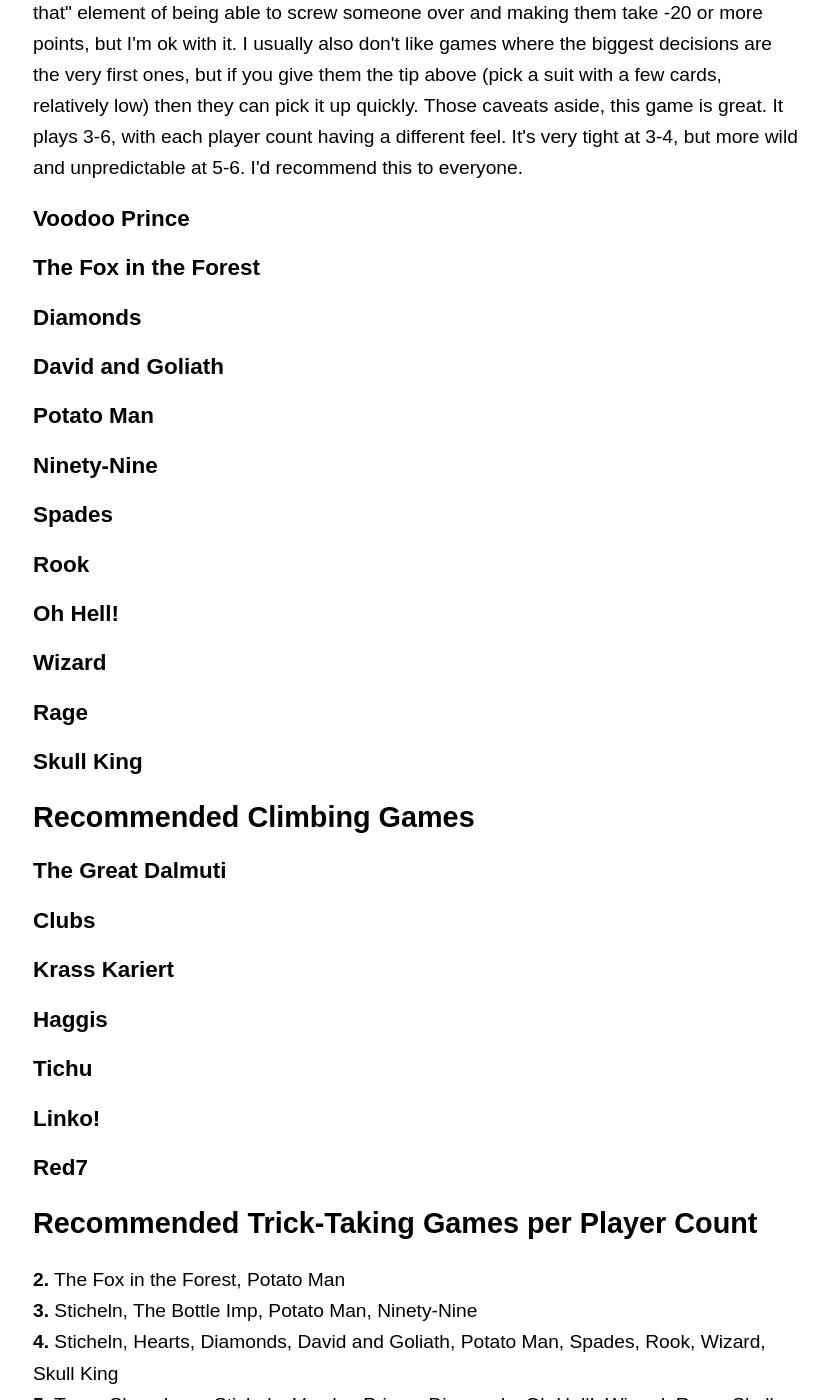
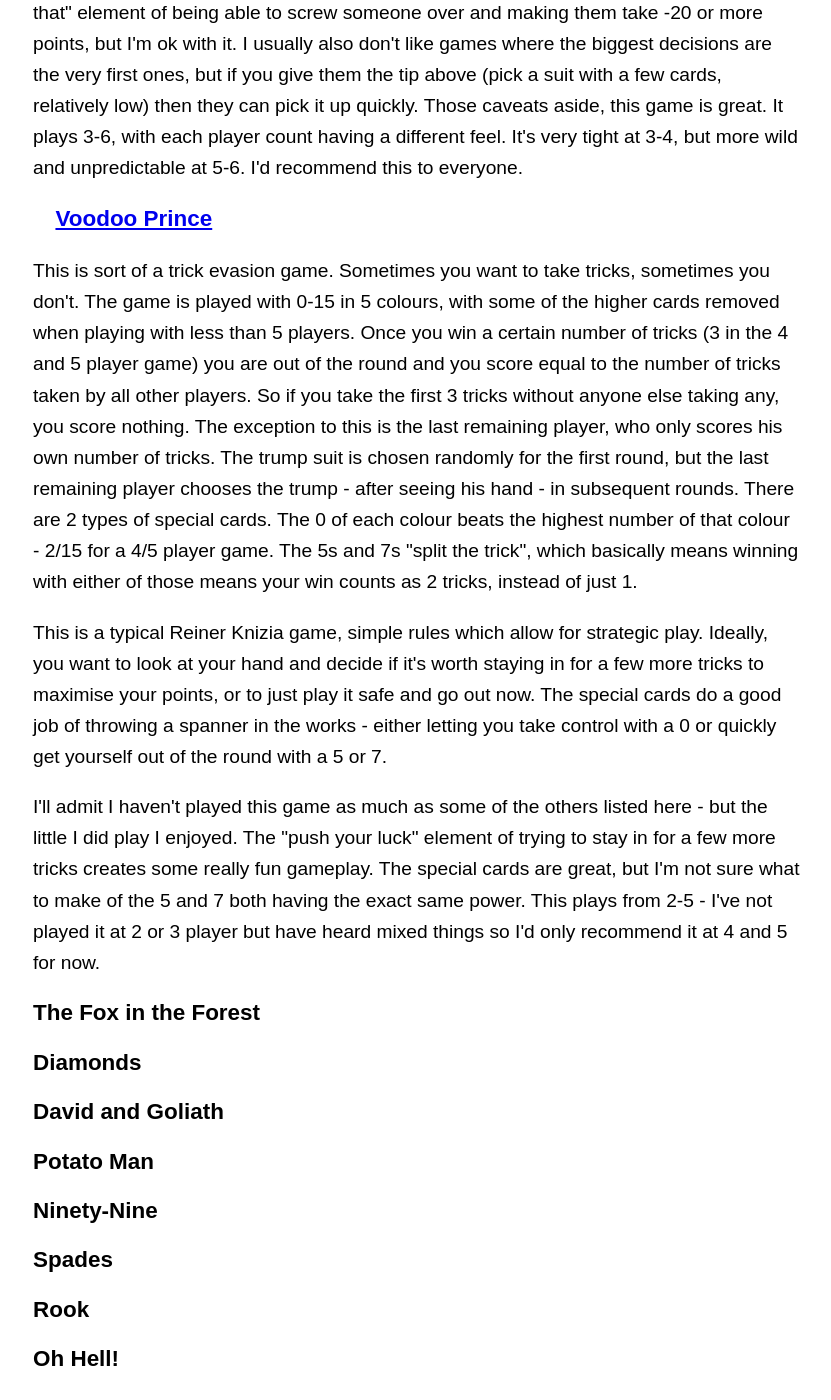
Before and after one commit to bentrevett/bentrevett.github.io, a Jekyll site: the page built from blog/misc/trick-taking.html, in a window 1280 px wide and 1400 px high, scrolled down 4101 px. Shown: the whole window, without its empty margins (223-1054 px from the left). Built offline with Jekyll 4.4.1, drawn with Linux system fonts in a browser that asks for light colours; some of the changed text lies outside the part shown.

Commit message:
added voodoo prince comments
organised recommendations correctly

```diff
--- a/blog/misc/trick-taking.html
+++ b/blog/misc/trick-taking.html
@@ -142,7 +142,30 @@
                     Those caveats aside, this game is great. It plays 3-6, with each player count having a different feel. It's very tight at 3-4, but more wild and unpredictable at 5-6. I'd recommend this to everyone.
                 </p>
 
-            <h3>Voodoo Prince</h3>
+            <h3>&emsp;<a href="https://boardgamegeek.com/boardgame/234248/voodoo-prince">Voodoo Prince</a></h3>
+
+                <p>
+                    This is sort of a trick evasion game. Sometimes you want to take tricks, sometimes you don't.
+                    The game is played with 0-15 in 5 colours, with some of the higher cards removed when playing with less than 5 players.
+                    Once you win a certain number of tricks (3 in the 4 and 5 player game) you are out of the round and you score equal to the number of tricks taken by all other players.
+                    So if you take the first 3 tricks without anyone else taking any, you score nothing. The exception to this is the last remaining player, who only scores his own number of tricks.
+                    The trump suit is chosen randomly for the first round, but the last remaining player chooses the trump - after seeing his hand - in subsequent rounds.
+                    There are 2 types of special cards. The 0 of each colour beats the highest number of that colour - 2/15 for a 4/5 player game.
+                    The 5s and 7s "split the trick", which basically means winning with either of those means your win counts as 2 tricks, instead of just 1.
+                </p>
+
+                <p>
+                    This is a typical Reiner Knizia game, simple rules which allow for strategic play.
+                    Ideally, you want to look at your hand and decide if it's worth staying in for a few more tricks to maximise your points, or to just play it safe and go out now.
+                    The special cards do a good job of throwing a spanner in the works - either letting you take control with a 0 or quickly get yourself out of the round with a 5 or 7.
+                </p>
+
+                <p>
+                    I'll admit I haven't played this game as much as some of the others listed here - but the little I did play I enjoyed.
+                    The "push your luck" element of trying to stay in for a few more tricks creates some really fun gameplay.
+                    The special cards are great, but I'm not sure what to make of the 5 and 7 both having the exact same power.
+                    This plays from 2-5 - I've not played it at 2 or 3 player but have heard mixed things so I'd only recommend it at 4 and 5 for now.
+                </p>
 
             <h3>The Fox in the Forest</h3>
 
```
Also changed, not shown: other parts of blog/misc/trick-taking.html (+2 -2 lines).
